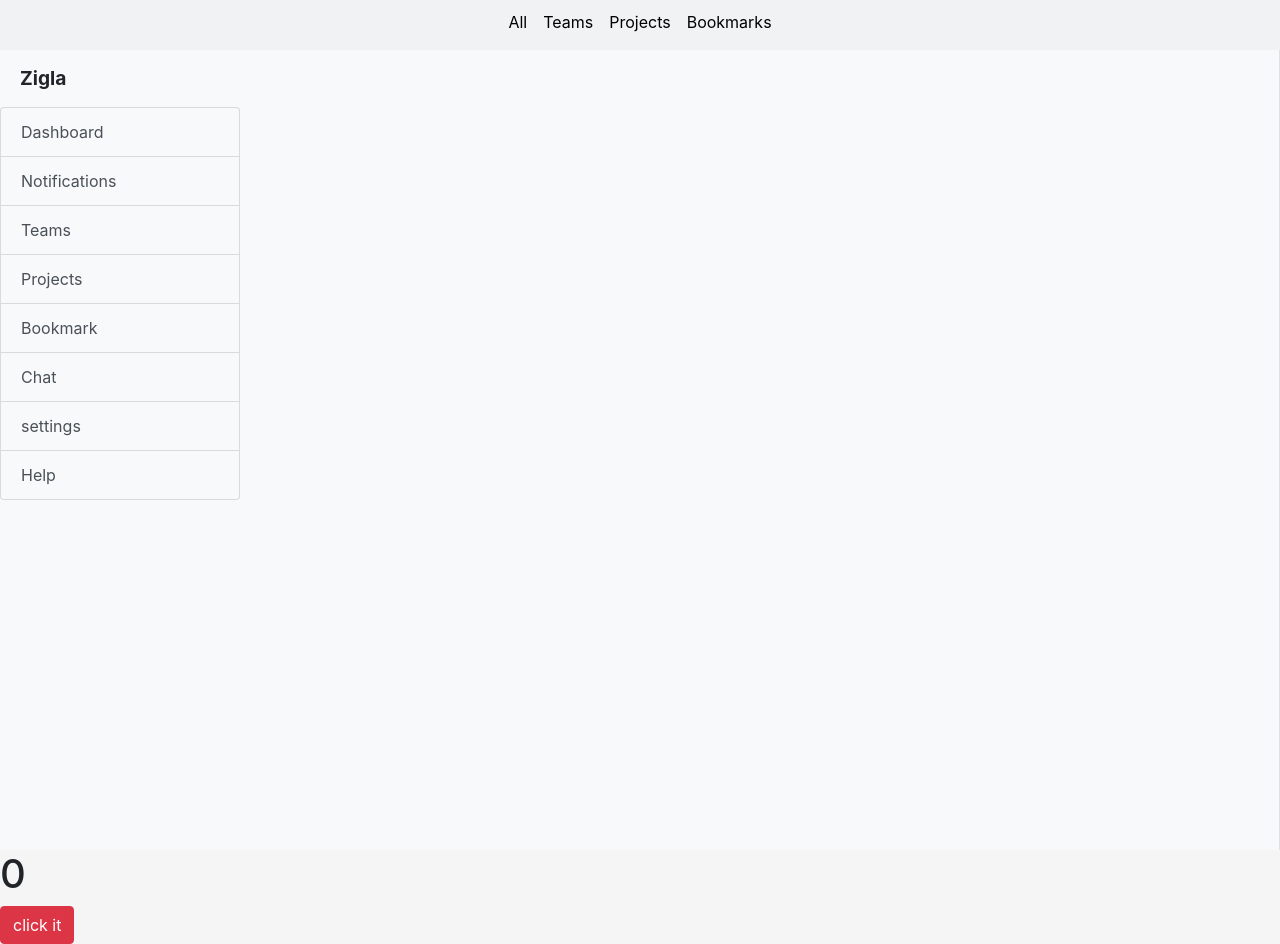
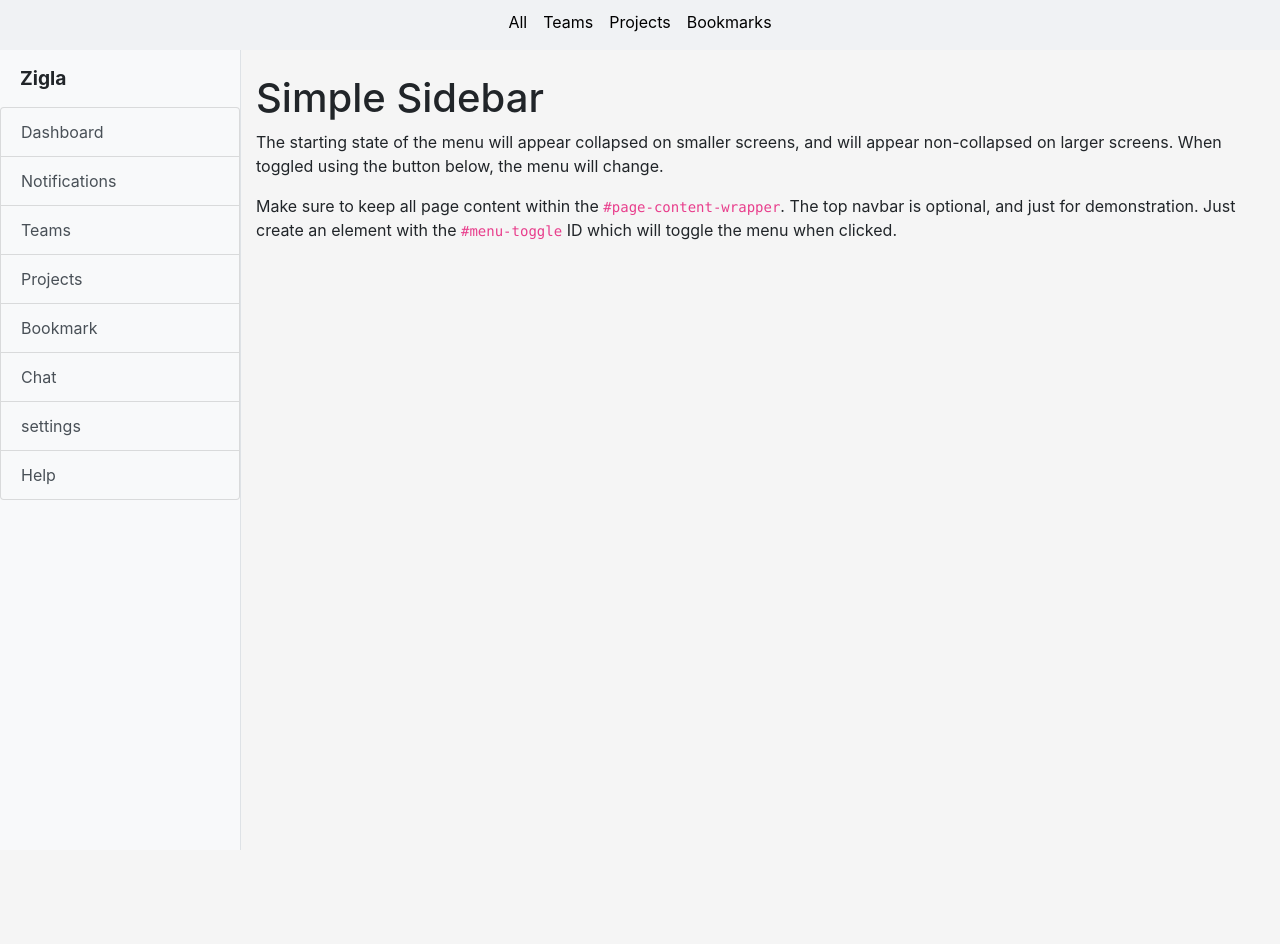
Before and after one commit to Mbarachi/Reactive, a React (Create React App) app: page / in a window 1280 px wide. Shown: the part 60-1004 px from the top of the page. After the commit the page ends 910 px from the top, so only its background shows below. Built offline with nearby package versions, Linux system fonts and the light colour scheme.

Commit message:
new_changes

```diff
--- a/src/App.js
+++ b/src/App.js
@@ -25,10 +25,10 @@ class App extends React.Component{
         return(
           <div>
             <Header />
-            <SideMenu content={this.handlePick}/>
+            <Content/>
             <TopRightForm />
             <TopFeeds />
-            <Content heading = {this.state.count} content={this.handlePick}/>
+
           </div>
         )
 
--- a/src/components/Content.js
+++ b/src/components/Content.js
@@ -1,10 +1,19 @@
 import React from "react"
+import SideMenu from "./SideMenu"
+import "./Style.css"
 
 function Content(props) {
     return(
-        <div>
-            <h1>{props.heading}</h1>
-            <button class="btn btn-danger" onClick={props.content}>click it</button>
+        <div class="d-flex" id="wrapper">
+            <SideMenu />
+            <div id="page-content-wrapper">
+                <div class="container-fluid">
+                    <h1 class="mt-4">Simple Sidebar</h1>
+                    <p>The starting state of the menu will appear collapsed on smaller screens, and will appear non-collapsed on larger screens. When toggled using the button below, the menu will change.</p>
+                    <p>Make sure to keep all page content within the <code>#page-content-wrapper</code>. The top navbar is optional, and just for demonstration. Just create an element with the <code>#menu-toggle</code> ID which will toggle the menu when clicked.</p>
+                </div>
+            </div>
+
         </div>
     )
 }
--- a/src/components/SideMenu.js
+++ b/src/components/SideMenu.js
@@ -1,11 +1,11 @@
 import React from "react"
-import "./side.css"
+import "./Style.css"
 
 function SideMenu(props) {
     return(
             <div class="bg-light border-right" id="sidebar-wrapper">
                 <div class="sidebar-heading"><strong>Zigla</strong></div>
-                <div class="list-group">
+                <div class="list-group ">
                 <a href="#" class="list-group-item list-group-item-action bg-light"><i class="icon-dashboard"></i>Dashboard</a>
                     <a href="#" class="list-group-item list-group-item-action bg-light">Notifications</a>
                     <a href="#" class="list-group-item list-group-item-action bg-light">Teams</a>
```
Also changed, not shown: src/components/Style.css (renamed from src/components/side.css).
